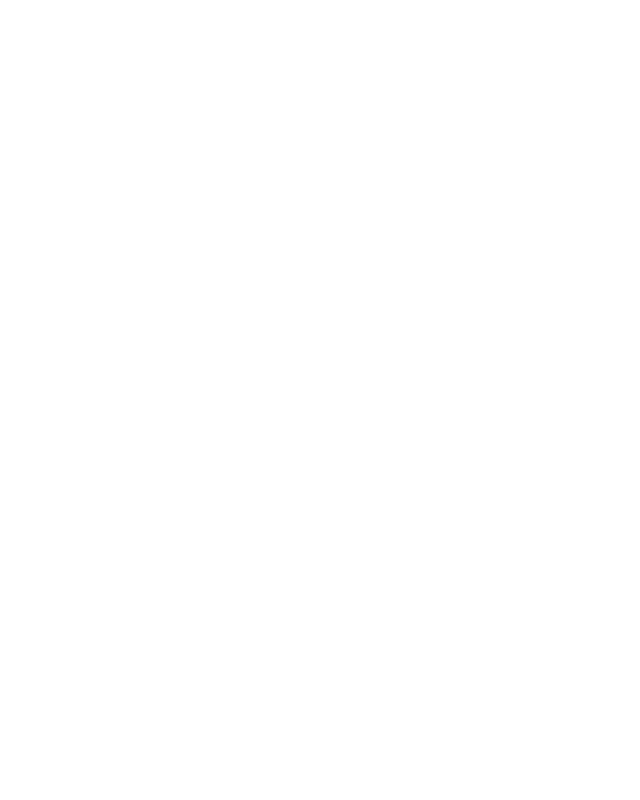
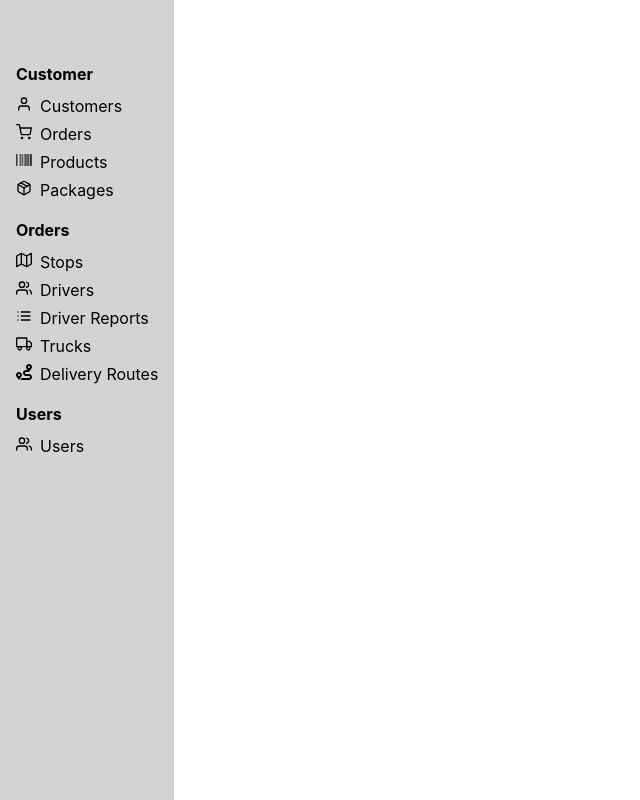
Before and after one commit to minnecoder/delivery-dashboard, a React (Create React App) app: page /dashboard in a window 1280 px wide. Shown: the whole page, without its empty margins (0-640 px from the left). Built offline with nearby package versions, Linux system fonts and the light colour scheme.

Commit message:
Worked on Login and SideBar

```diff
--- a/package.json
+++ b/package.json
@@ -8,9 +8,11 @@
     "@testing-library/user-event": "^7.2.1",
     "react": "^16.13.1",
     "react-dom": "^16.13.1",
+    "react-icons": "^3.9.0",
     "react-router": "^5.1.2",
     "react-router-dom": "^5.1.2",
-    "react-scripts": "3.4.1"
+    "react-scripts": "3.4.1",
+    "styled-components": "^5.0.1"
   },
   "scripts": {
     "start": "react-scripts start",
--- a/src/components/Dashboard.js
+++ b/src/components/Dashboard.js
@@ -1,7 +1,12 @@
 import React from 'react';
+import TopBar from './TopBar';
+import SideBar from './SideBar';
 
 export default function Dashboard() {
   return (
-    <div />
+    <div>
+      <TopBar />
+      <SideBar />
+    </div>
   );
 }
--- a/src/components/Login.js
+++ b/src/components/Login.js
@@ -9,7 +9,7 @@
 
   const handleChange = (event) => {
     event.persist();
-    setValues((values) => ({ ...values, [event.target.name]: event.target.value }));
+    setValues({ ...values, [event.target.name]: event.target.value });
   };
 
   async function fetchData() {
--- /dev/null
+++ b/src/components/SideBar.js
@@ -0,0 +1,111 @@
+import React from 'react';
+import { Link } from 'react-router-dom';
+import styled from 'styled-components';
+import {
+  FiPackage,
+  FiUser,
+  FiUsers,
+  FiTruck,
+  FiList,
+  FiShoppingCart,
+  FiMap,
+} from 'react-icons/fi';
+import {
+  FaRoute,
+  FaSearch,
+  FaBarcode,
+} from 'react-icons/fa';
+
+export default function SideBar() {
+  return (
+    <SideBarMain>
+      <SideBarSection>
+        <SectionTitle>Customer</SectionTitle>
+
+        <SideBarLink to="/customers">
+          <span>
+            {' '}
+            <FiUser />
+          </span>
+          Customers
+        </SideBarLink>
+        <SideBarLink to="/orders">
+          <span><FiShoppingCart /></span>
+          Orders
+        </SideBarLink>
+        <SideBarLink to="/products">
+          <span><FaBarcode /></span>
+          Products
+        </SideBarLink>
+        <SideBarLink to="/packages">
+          <span><FiPackage /></span>
+          Packages
+        </SideBarLink>
+      </SideBarSection>
+      <SideBarSection>
+        <SectionTitle>Orders</SectionTitle>
+        <SideBarLink to="/stops">
+          <span><FiMap /></span>
+          Stops
+        </SideBarLink>
+        <SideBarLink to="/drivers">
+          <span><FiUsers /></span>
+          Drivers
+        </SideBarLink>
+        <SideBarLink to="/driverreports">
+          <span><FiList /></span>
+          Driver Reports
+        </SideBarLink>
+        <SideBarLink to="/trucks">
+          <span><FiTruck /></span>
+          Trucks
+        </SideBarLink>
+        <SideBarLink to="/deliveryroutes">
+          <span><FaRoute /></span>
+          Delivery Routes
+        </SideBarLink>
+      </SideBarSection>
+      <SideBarSection>
+        <SectionTitle>Users</SectionTitle>
+        <SideBarLink to="/users">
+          <span><FiUsers /></span>
+          Users
+
+        </SideBarLink>
+      </SideBarSection>
+
+    </SideBarMain>
+  );
+}
+
+const SideBarLink = styled(Link)`
+text-decoration: none;
+color: black;
+padding: .25rem 0;
+span{
+    padding-right: .5rem;
+}
+`;
+
+const SideBarSection = styled.div`
+display: flex;
+flex-direction: column;
+`;
+
+const SectionTitle = styled.p`
+margin-bottom: 0.5rem;
+font-weight: bold;
+`;
+
+const SideBarMain = styled.div`
+height: 100%
+width: 10rem;
+position: fixed;
+top: 0;
+left: 0;
+bottom: 0;
+overflow-x: hidden;
+background-color: lightgray;
+padding: 3rem 1rem 0 1rem;
+
+`;
--- /dev/null
+++ b/src/components/TopBar.js
@@ -0,0 +1,9 @@
+import React from 'react';
+
+export default function TopBar() {
+  return (
+    <div>
+      This is the top bar!!
+    </div>
+  );
+}
```
Also changed, not shown: 1 other file (tests, documents, lock files or other folders).
